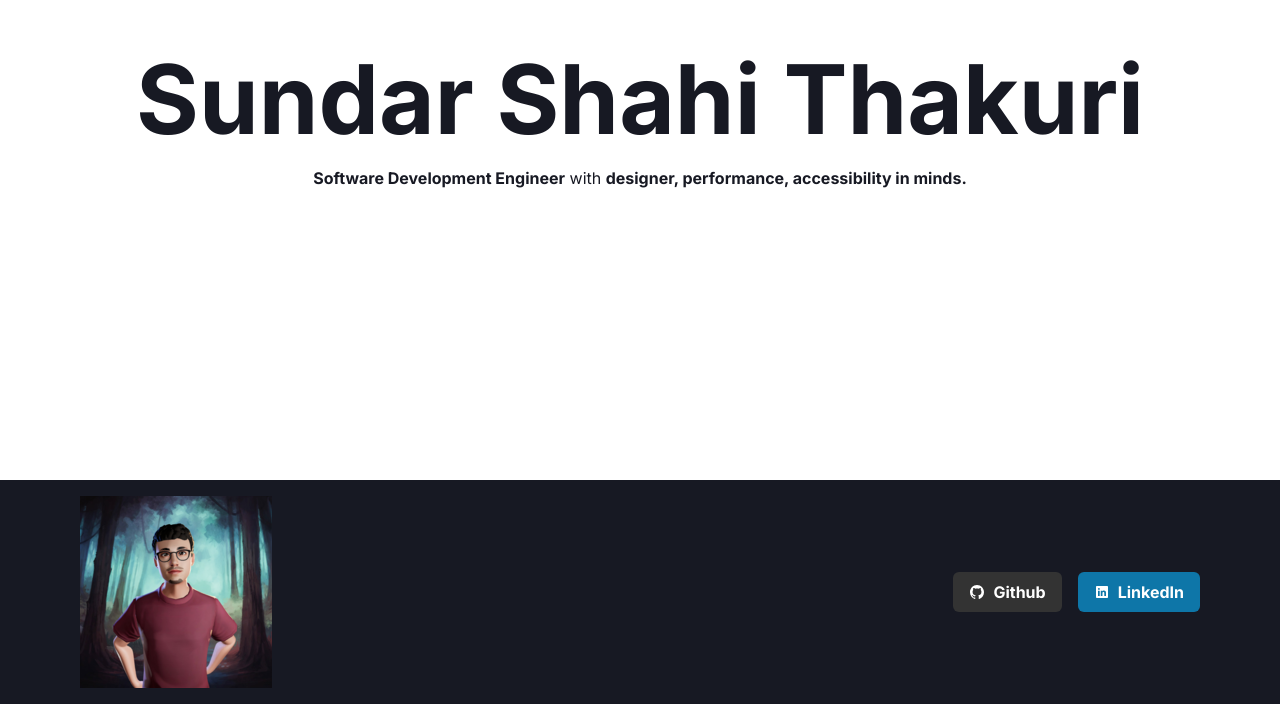
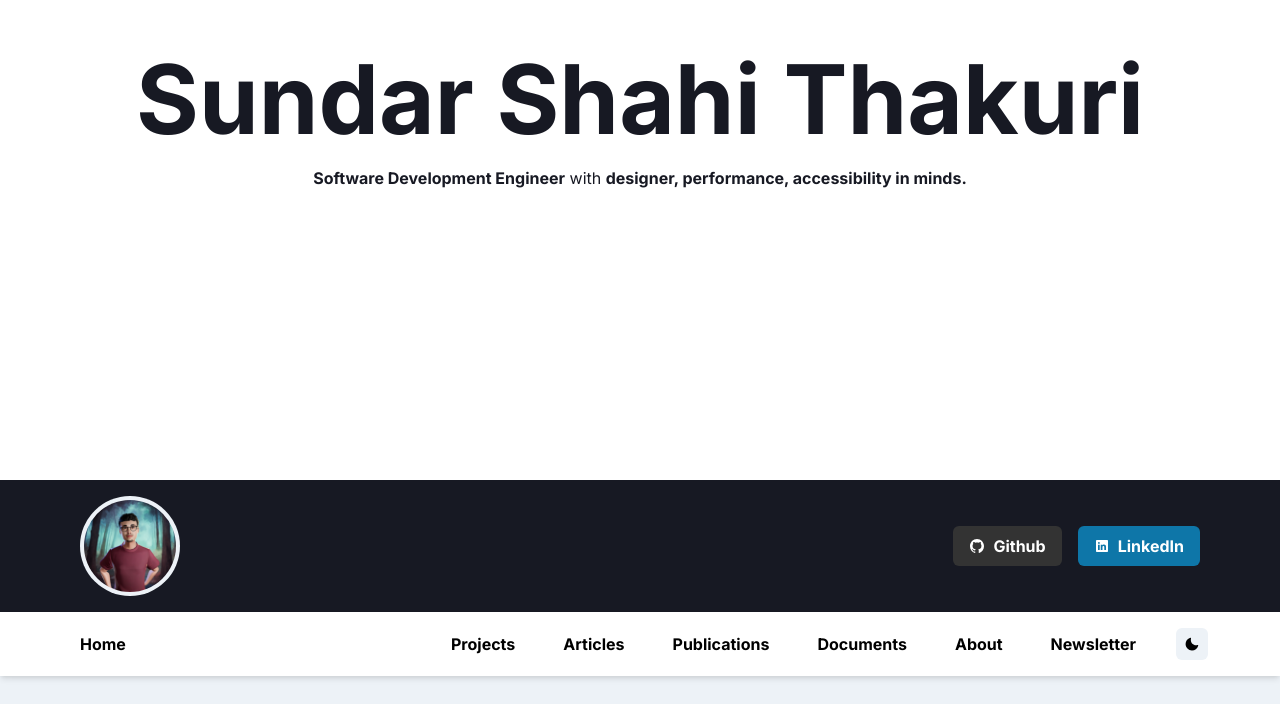
Before and after one commit to sundarshahi/sundarshahithakuri.com.np, a Next.js app: page / in a window 1280 px wide. Shown: the part 248-952 px from the top of the page. Built offline with nearby package versions, Linux system fonts and the light colour scheme.

Commit message:
logo fixes

```diff
--- a/components/footer/index.tsx
+++ b/components/footer/index.tsx
@@ -13,6 +13,9 @@ const SocialLinks: FC = () => {
   const { colorMode } = useColorMode();
   const sectionBgColor = { light: "gray.100", dark: "gray.900" };
   const sectionColor = { light: "gray.900", dark: "gray.100" };
+
+  const cardBgColor = { light: "white", dark: "gray.900" };
+  const cardColor = { light: "gray.900", dark: "white" };
 
   return (
     <Box
@@ -30,8 +33,12 @@ const SocialLinks: FC = () => {
                   <Image
                     src="/images/common/favicon.png"
                     alt="Logo"
-                    size={8}
+                    width={100}
                     mx="auto"
+                    bg={cardColor[colorMode]}
+                    color={cardBgColor[colorMode]}
+                    rounded="full"
+                    p={1}
                   />
                 </_Link>
               </Link>
--- a/components/social-links/index.tsx
+++ b/components/social-links/index.tsx
@@ -21,7 +21,16 @@ const SocialLinks: FC = () => {
         <Box d="flex" alignItems="center">
           <Link href="/">
             <_Link href="/" rounded="md">
-              <Image src="/images/common/favicon.png" alt="Logo" size={8} />
+              <Image
+                src="/images/common/favicon.png"
+                alt="Logo"
+                width={100}
+                mx="auto"
+                bg={cardColor[colorMode]}
+                color={cardBgColor[colorMode]}
+                rounded="full"
+                p={1}
+              />
             </_Link>
           </Link>
         </Box>
```
